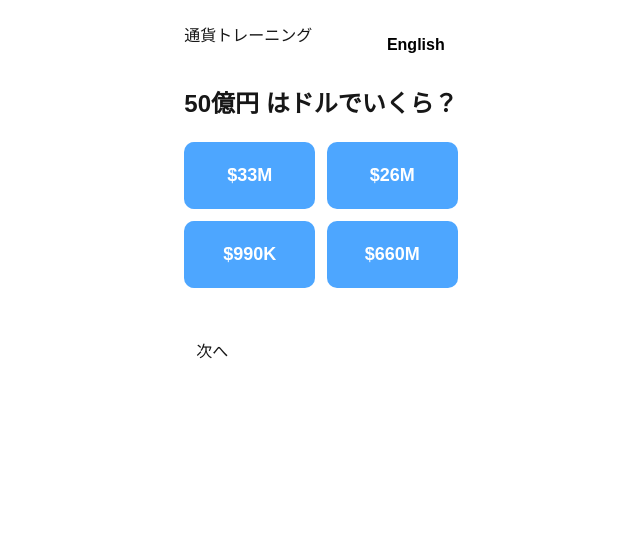
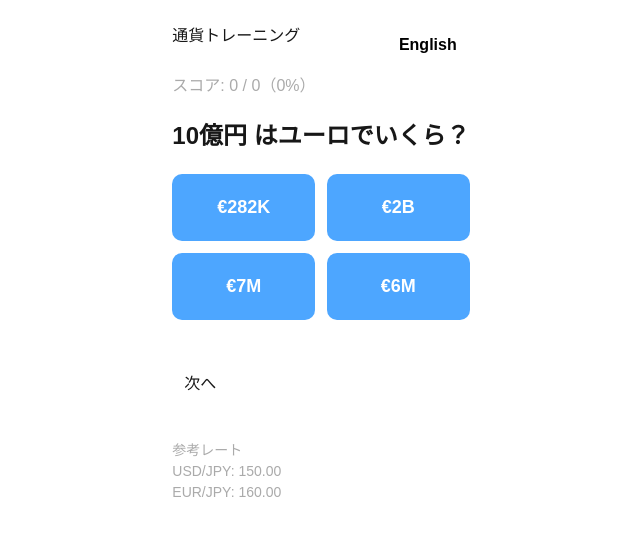
Before and after one commit to Yutaro-Okamoto/currency-training, a Next.js app: page / in a window 1280 px wide. Shown: the top 536 px of the page, without its empty margins (319-959 px from the left). Built offline with nearby package versions, Linux system fonts and the light colour scheme; no server answers.

Commit message:
レート表示とスコア追加

```diff
--- a/app/page.tsx
+++ b/app/page.tsx
@@ -32,28 +32,18 @@ function roundNice(num: number) {
   return Math.round(num);
 }
 
-// 日本円フォーマット
 function formatJapaneseYen(value: number) {
-  if (value >= 1_0000_0000_0000) {
-    return `${Math.round(value / 1_0000_0000_0000)}兆円`;
-  }
-  if (value >= 1_0000_0000) {
-    return `${Math.round(value / 1_0000_0000)}億円`;
-  }
-  if (value >= 1_0000) {
-    return `${Math.round(value / 1_0000)}万円`;
-  }
+  if (value >= 1_0000_0000_0000) return `${Math.round(value / 1_0000_0000_0000)}兆円`;
+  if (value >= 1_0000_0000) return `${Math.round(value / 1_0000_0000)}億円`;
+  if (value >= 1_0000) return `${Math.round(value / 1_0000)}万円`;
   return `${Math.round(value).toLocaleString()}円`;
 }
 
-// 外貨フォーマット
 function formatForeign(value: number, currency: "USD" | "EUR") {
   const symbol = currency === "USD" ? "$" : "€";
-
   if (value >= 1_000_000_000) return `${symbol}${Math.round(value / 1_000_000_000)}B`;
   if (value >= 1_000_000) return `${symbol}${Math.round(value / 1_000_000)}M`;
   if (value >= 1_000) return `${symbol}${Math.round(value / 1_000)}K`;
-
   return `${symbol}${Math.round(value)}`;
 }
 
@@ -66,30 +56,33 @@ function generateOptions(correct: number) {
   const options = new Set<number>();
   options.add(correct);
 
-  const near = roundNice(correct * randomFrom([0.8, 1.2]));
-  options.add(near);
+  options.add(roundNice(correct * randomFrom([0.75, 0.82, 0.87, 1.13, 1.18, 1.25])));
+
+  const multipliers = shuffle([
+    randomFrom([0.012, 0.018, 0.025, 0.033, 0.047]),
+    randomFrom([0.12, 0.18, 0.25, 0.33, 0.47]),
+    randomFrom([7.5, 12, 18, 25, 33]),
+    randomFrom([75, 120, 180, 250, 330]),
+  ]);
+
+  for (const m of multipliers) {
+    if (options.size >= 4) break;
+    options.add(Math.max(1, roundNice(correct * m)));
+  }
 
   while (options.size < 4) {
-    const miss = roundNice(correct * randomFrom([0.03, 0.2, 5, 20]));
-    options.add(Math.max(1, miss));
+    options.add(Math.max(1, roundNice(correct * randomFrom([0.07, 0.14, 0.29, 3.7, 8.4, 16, 42]))));
   }
 
   return shuffle(Array.from(options));
 }
 
 function generateQuestion(rates: Rates): Question {
-  const type = randomFrom([
-    "USD_TO_JPY",
-    "EUR_TO_JPY",
-    "JPY_TO_USD",
-    "JPY_TO_EUR",
-  ]);
+  const type = randomFrom(["USD_TO_JPY", "EUR_TO_JPY", "JPY_TO_USD", "JPY_TO_EUR"]);
 
   if (type === "USD_TO_JPY") {
     const million = randomFrom([10, 50, 100, 300, 500]);
-    const usd = million * 1_000_000;
-    const correct = roundNice(usd * rates.USD);
-
+    const correct = roundNice(million * 1_000_000 * rates.USD);
     return {
       textJa: `$${million}M は日本円でいくら？`,
       textEn: `How much is $${million}M in JPY?`,
@@ -101,9 +94,7 @@ function generateQuestion(rates: Rates): Question {
 
   if (type === "EUR_TO_JPY") {
     const million = randomFrom([10, 50, 100, 300, 500]);
-    const eur = million * 1_000_000;
-    const correct = roundNice(eur * rates.EUR);
-
+    const correct = roundNice(million * 1_000_000 * rates.EUR);
     return {
       textJa: `€${million}M は日本円でいくら？`,
       textEn: `How much is €${million}M in JPY?`,
@@ -117,7 +108,6 @@ function generateQuestion(rates: Rates): Question {
     const oku = randomFrom([10, 50, 100, 300]);
     const jpy = oku * 100_000_000;
     const correct = roundNice(jpy / rates.USD);
-
     return {
       textJa: `${formatJapaneseYen(jpy)} はドルでいくら？`,
       textEn: `How much is ${formatJapaneseYen(jpy)} in USD?`,
@@ -130,7 +120,6 @@ function generateQuestion(rates: Rates): Question {
   const oku = randomFrom([10, 50, 100, 300]);
   const jpy = oku * 100_000_000;
   const correct = roundNice(jpy / rates.EUR);
-
   return {
     textJa: `${formatJapaneseYen(jpy)} はユーロでいくら？`,
     textEn: `How much is ${formatJapaneseYen(jpy)} in EUR?`,
@@ -146,6 +135,8 @@ export default function Home() {
   const [question, setQuestion] = useState<Question | null>(null);
   const [selected, setSelected] = useState<number | null>(null);
   const [result, setResult] = useState("");
+  const [correctCount, setCorrectCount] = useState(0);
+  const [totalCount, setTotalCount] = useState(0);
 
   useEffect(() => {
     fetch("https://api.frankfurter.app/latest?from=JPY")
@@ -155,6 +146,9 @@ export default function Home() {
           USD: 1 / data.rates.USD,
           EUR: 1 / data.rates.EUR,
         });
+      })
+      .catch(() => {
+        setRates({ USD: 150, EUR: 160 });
       });
   }, []);
 
@@ -164,6 +158,8 @@ export default function Home() {
 
   if (!question) return <p>Loading...</p>;
 
+  const accuracy = totalCount === 0 ? 0 : Math.round((correctCount / totalCount) * 100);
+
   const t = {
     ja: {
       title: "通貨トレーニング",
@@ -171,6 +167,8 @@ export default function Home() {
       wrong: "不正解！正解は",
       next: "次へ",
       switch: "English",
+      score: "スコア",
+      rateLabel: "参考レート",
     },
     en: {
       title: "Currency Training",
@@ -178,6 +176,8 @@ export default function Home() {
       wrong: "Wrong! Correct answer:",
       next: "Next",
       switch: "日本語",
+      score: "Score",
+      rateLabel: "Reference rates",
     },
   }[lang];
 
@@ -185,8 +185,10 @@ export default function Home() {
     if (selected !== null) return;
 
     setSelected(value);
+    setTotalCount(totalCount + 1);
 
     if (value === question.correct) {
+      setCorrectCount(correctCount + 1);
       setResult(t.correct);
     } else {
       setResult(`${t.wrong} ${formatAnswer(question.correct, question.answerCurrency)}`);
@@ -201,8 +203,6 @@ export default function Home() {
 
   return (
     <main style={{ padding: 24, maxWidth: 520, margin: "0 auto" }}>
-
-      {/* ヘッダー */}
       <div style={{ display: "flex", justifyContent: "space-between" }}>
         <h1>{t.title}</h1>
 
@@ -222,26 +222,20 @@ export default function Home() {
         </button>
       </div>
 
-      {/* 問題 */}
+      <p style={{ marginTop: 8, color: "#aaa" }}>
+        {t.score}: {correctCount} / {totalCount}（{accuracy}%）
+      </p>
+
       <p style={{ fontSize: 24, fontWeight: "bold", marginTop: 20 }}>
         {lang === "ja" ? question.textJa : question.textEn}
       </p>
 
-      {/* 4択 */}
-      <div
-        style={{
-          display: "grid",
-          gridTemplateColumns: "1fr 1fr",
-          gap: 12,
-          marginTop: 20,
-        }}
-      >
+      <div style={{ display: "grid", gridTemplateColumns: "1fr 1fr", gap: 12, marginTop: 20 }}>
         {question.options.map((opt) => {
           const isCorrect = opt === question.correct;
           const isSelected = opt === selected;
 
           let bg = "#4da6ff";
-
           if (selected !== null) {
             if (isCorrect) bg = "#4caf50";
             else if (isSelected) bg = "#f44336";
@@ -270,12 +264,15 @@ export default function Home() {
 
       <p style={{ marginTop: 20, fontSize: 18 }}>{result}</p>
 
-      <button
-        onClick={nextQuestion}
-        style={{ marginTop: 20, padding: 12 }}
-      >
+      <button onClick={nextQuestion} style={{ marginTop: 20, padding: 12 }}>
         {t.next}
       </button>
+
+      <div style={{ marginTop: 32, color: "#aaa", fontSize: 14 }}>
+        <p>{t.rateLabel}</p>
+        <p>USD/JPY: {rates.USD.toFixed(2)}</p>
+        <p>EUR/JPY: {rates.EUR.toFixed(2)}</p>
+      </div>
     </main>
   );
 }
```
